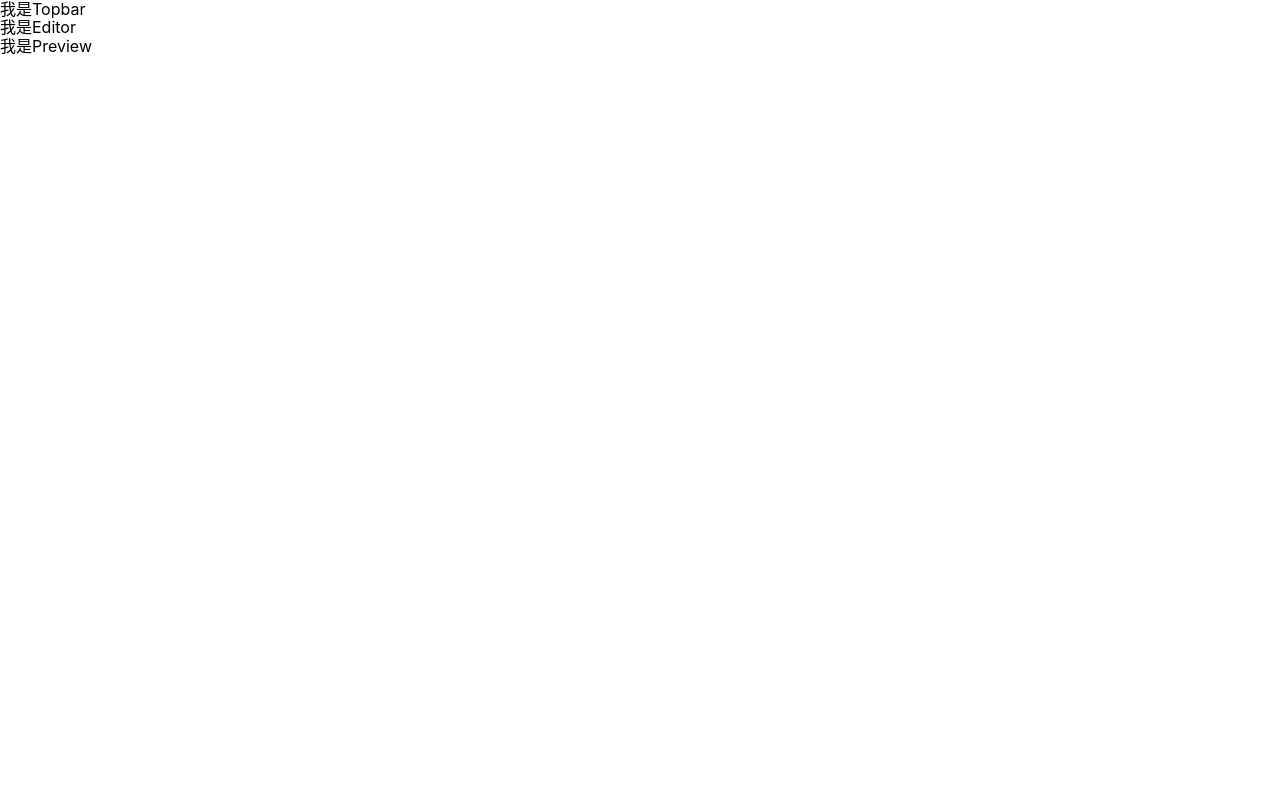
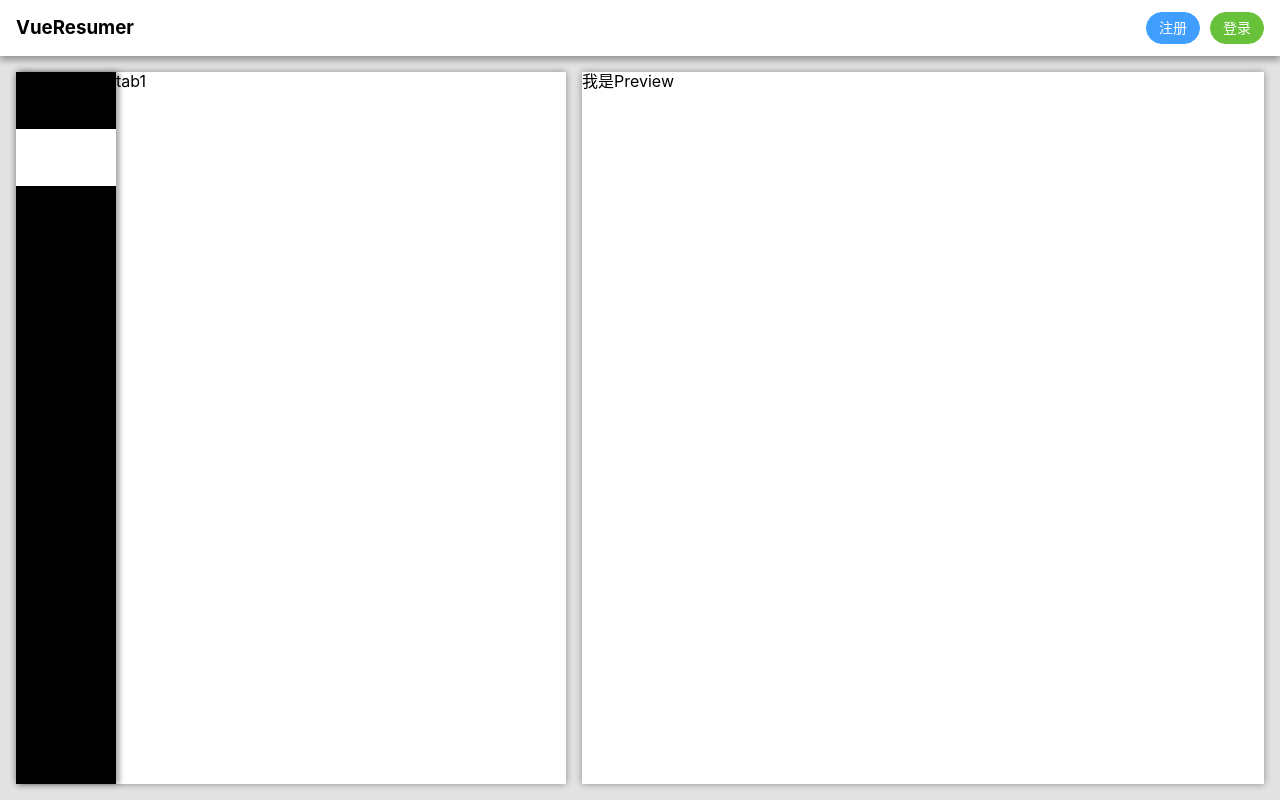
Before and after one commit to xuxin333666/ResumeEditor, a Vue app: page / in a window 1280 px wide. Built offline with nearby package versions, Linux system fonts and the light colour scheme.

Commit message:
topbar初步完成css，editor完成侧边栏

```diff
--- a/index.html
+++ b/index.html
@@ -3,10 +3,12 @@
   <head>
     <meta charset="utf-8">
     <meta name="viewport" content="width=device-width,initial-scale=1.0">
+    <script src="//at.alicdn.com/t/font_617534_z2laa0sp35ak0529.js"></script>
     <title>resume</title>
   </head>
   <body>
-    <div id="app"></div>
+    <div id="app">
+    </div>
     <!-- built files will be auto injected -->
   </body>
 </html>
--- a/src/App.vue
+++ b/src/App.vue
@@ -1,9 +1,9 @@
 <template>
   <div id="app">
-    <Topbar class="Topbar"/>
+    <Topbar class="topbar"/>
     <main>
-      <Editor class="Editor"/>
-      <Preview class="Preview"/>
+      <Editor class="editor"/>
+      <Preview class="preview"/>
     </main>
   </div>
 </template>
@@ -22,6 +22,39 @@ export default {
 }
 </script>
 
-<style>
+<style lang=scss>
+body,html,#app {
+  height: 100%;
+}
+body {
+  .topbar {
+    position: relative;
+    z-index: 1;
+    width: 100%;
+    height: 7%;
+    box-shadow: 0 5px 6px rgba(0, 0, 0, 0.2),0 2px 8px rgba(0, 0, 0, 0.2)
+  }
+  main {
+    display: flex;
+    height: 93%;
+    padding: 16px;
+    background: #e2e2e2;
+    >.editor,.preview {
+      display: flex;
+      background: white;
+      position: relative;
+      z-index: 1;
+      box-shadow: 0 0 6px rgba(0, 0, 0, 0.2),0 0 8px rgba(0, 0, 0, 0.2);
+    }
+    >.editor {
+      width: 550px;
+      margin-right: 16px;
+    }
+    >.preview {
+      flex: 1;
+    }
+  }
+}
+
 
 </style>
--- a/src/assets/reset.css
+++ b/src/assets/reset.css
@@ -3,6 +3,10 @@
     padding: 0;
     list-style-type: none;
     text-decoration: none;
+    box-sizing: border-box;
+}
+*:after,*:before {
+    box-sizing: border-box;
 }
 a {
     color: inherit;
@@ -20,3 +24,9 @@ a {
 body {
     font-family: -apple-system, "Noto Sans", "Helvetica Neue", Helvetica, "Nimbus Sans L", Arial, "Liberation Sans", "PingFang SC", "Hiragino Sans GB", "Noto Sans CJK SC", "Source Han Sans SC", "Source Han Sans CN", "Microsoft YaHei", "Wenquanyi Micro Hei", "WenQuanYi Zen Hei", "ST Heiti", SimHei, "WenQuanYi Zen Hei Sharp", sans-serif;
 }
+.icon {
+    width: 1em; height: 1em;
+    vertical-align: -0.15em;
+    fill: currentColor;
+    overflow: hidden;
+ }
--- a/src/components/Editor.vue
+++ b/src/components/Editor.vue
@@ -1,8 +1,51 @@
 <template>
-  <div>
-      我是Editor
+  <div class="editor">
+    <ul class="label">
+      <li class="items" v-for=" i in [0,1,2,3,4,5]" v-bind:key="i" v-bind:class="{action: index === i}" v-on:click=" index = i ">
+        <svg class="icon" aria-hidden="true">
+          <use :xlink:href="`#icon-${icon[i]}`"></use>
+        </svg>
+      </li>
+    </ul>
+    <div class="content">tab1</div>
   </div>
 </template>
-<style>
+<script>
+export default {
+  data(){
+    return {
+      index: 1,
+      icon: ['id-card-5','worklinemtui','185072bookreadstreamline','wodexiangmu01','jiangbei','Phone']
+    }
+  }
+}
+</script>
 
+<style lang=scss>
+  .editor>.label {
+    width: 100px;
+    height: 100%;
+    background: black;
+    box-shadow: 2px 0 8px rgba(0, 0, 0, 0.2),4px 0 4px rgba(0, 0, 0, 0.2);
+    >.items {
+      cursor: pointer;
+      text-align: center;
+      &:hover {
+        background: rgba(250, 213, 213, 0.1);
+      }
+      &.action {
+        background: white;
+        >svg.icon {
+          fill: black;
+        }
+      }
+      >svg.icon {
+        box-sizing: content-box;
+        fill: white;
+        padding: 12px;
+        width: 32px;
+        height: 32px;
+      }
+    }
+  }
 </style>
--- a/src/components/Preview.vue
+++ b/src/components/Preview.vue
@@ -3,6 +3,6 @@
       我是Preview
   </div>
 </template>
-<style>
+<style lang=scss>
 
 </style>
--- a/src/components/Topbar.vue
+++ b/src/components/Topbar.vue
@@ -1,8 +1,21 @@
 <template>
-  <div>
-      我是Topbar
+  <div class="topbar">
+    <h3 class="logo">VueResumer</h3>
+    <div class="headButton">
+      <el-button type="primary" round>注册</el-button>
+      <el-button type="success" round>登录</el-button>
+    </div>
+
   </div>
 </template>
-<style>
-
+<style lang=scss>
+.topbar {
+  padding: 16px;
+  display: flex;
+  justify-content: space-between;
+  align-items: center;
+  >.headButton>button {
+    padding: 8px 12px;
+  }
+}
 </style>
--- a/src/main.js
+++ b/src/main.js
@@ -1,12 +1,18 @@
+// The Vue build version to load with the `import` command
+// (runtime-only or standalone) has been set in webpack.base.conf with an alias.
 import Vue from 'vue'
 import App from './App'
 import './assets/reset.css'
 import 'normalize.css'
+import ElementUI from 'element-ui';
+import 'element-ui/lib/theme-chalk/index.css';
 
+Vue.use(ElementUI);
 Vue.config.productionTip = false
 
 /* eslint-disable no-new */
 new Vue({
   el: '#app',
-  render: h => h(App)
+  components: { App },
+  template: '<App/>'
 })
```
Also changed, not shown: package.json (+5 -2 lines), 2 other files (tests, documents, lock files or other folders).
